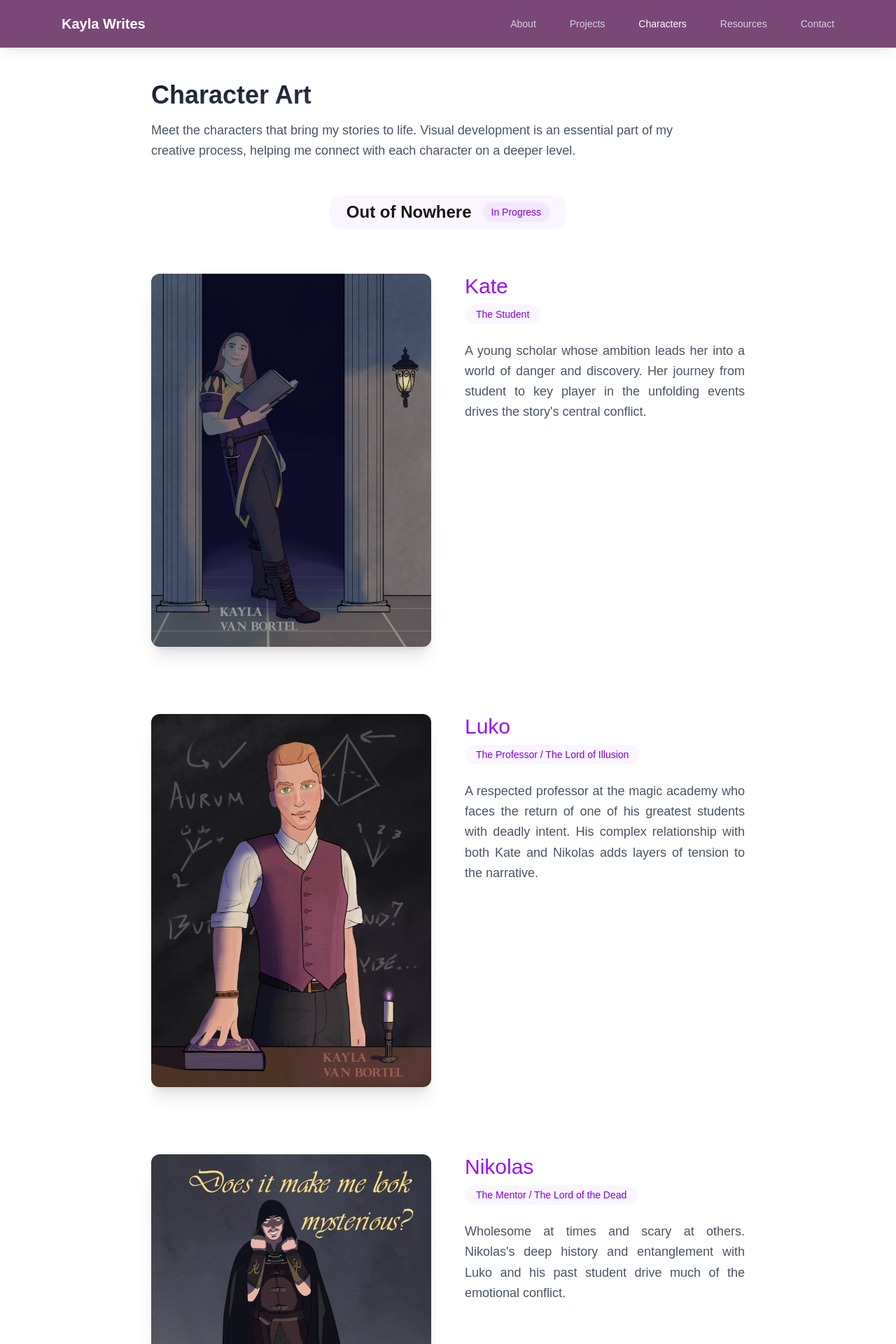
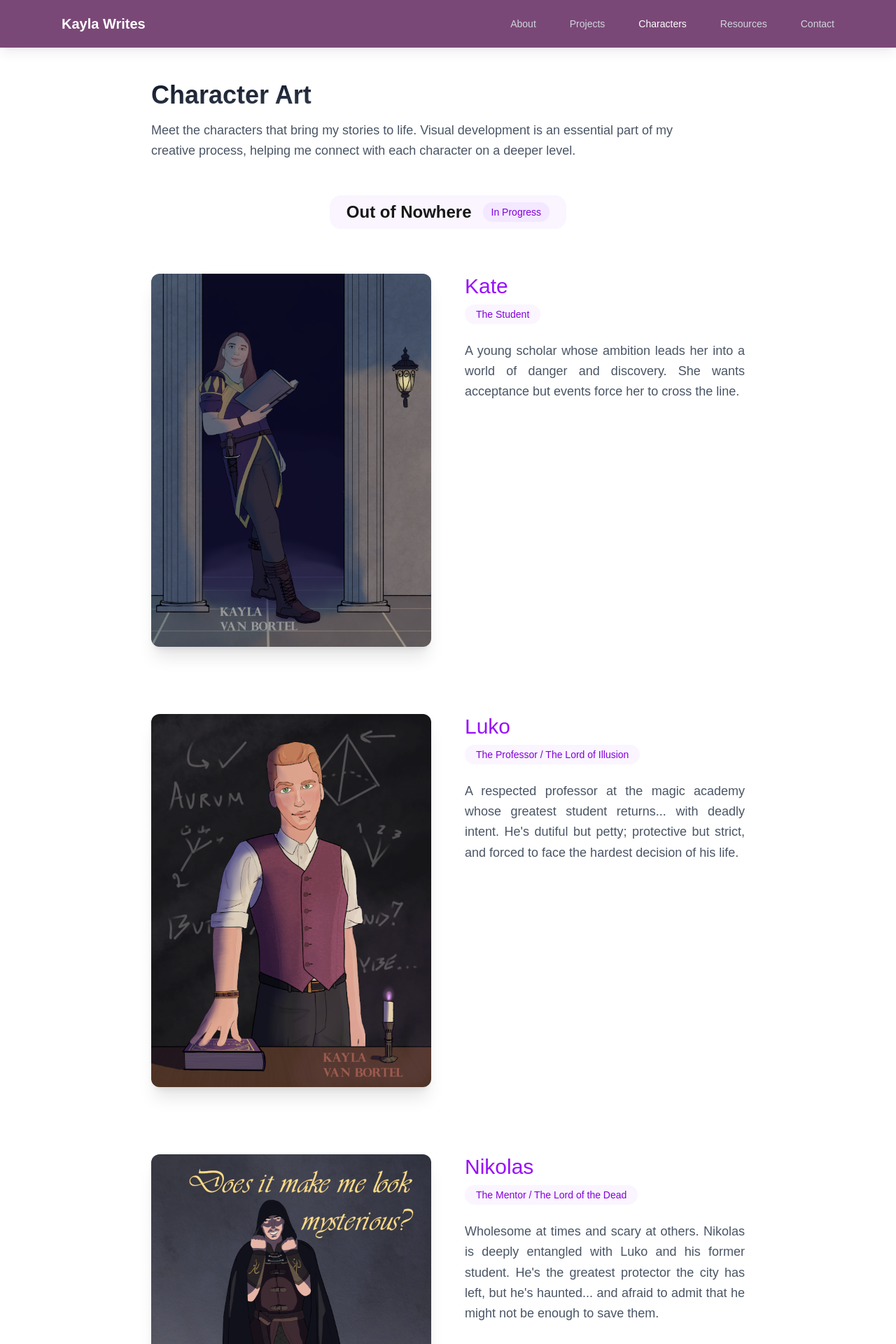
Before and after one commit to kvanbortel/kvb-writing, a Next.js app: page /kvb-writing/characters in a window 1280 px wide. Shown: the top 1920 px of the page at 70% size. Built offline with nearby package versions, Linux system fonts and the light colour scheme.

Commit message:
update character descriptions

```diff
--- a/src/app/characters/page.tsx
+++ b/src/app/characters/page.tsx
@@ -69,8 +69,7 @@ export default function CharactersPage() {
                 </div>
                 <p className="text-gray-600 dark:text-gray-300 text-lg leading-relaxed text-justify">
                   A young scholar whose ambition leads her into a world of danger and discovery.
-                  Her journey from student to key player in the unfolding events drives the story&apos;s
-                  central conflict.
+                  She wants acceptance but events force her to cross the line.
                 </p>
               </div>
             </div>
@@ -95,9 +94,9 @@ export default function CharactersPage() {
                   </span>
                 </div>
                 <p className="text-gray-600 dark:text-gray-300 text-lg leading-relaxed text-justify">
-                  A respected professor at the magic academy who faces the return of one of his
-                  greatest students with deadly intent. His complex relationship with both Kate and
-                  Nikolas adds layers of tension to the narrative.
+                  A respected professor at the magic academy whose greatest student returns... with deadly intent.
+                  He&apos;s dutiful but petty; protective but strict, and forced to face the hardest decision of his
+                  life.
                 </p>
               </div>
             </div>
@@ -122,8 +121,9 @@ export default function CharactersPage() {
                   </span>
                 </div>
                 <p className="text-gray-600 dark:text-gray-300 text-lg leading-relaxed text-justify">
-                  Wholesome at times and scary at others. Nikolas&apos;s deep history and entanglement with
-                  Luko and his past student drive much of the emotional conflict.
+                  Wholesome at times and scary at others. Nikolas is deeply entangled with
+                  Luko and his former student. He&apos;s the greatest protector the city has left, but he&apos;s
+                  haunted... and afraid to admit that he might not be enough to save them.
                 </p>
               </div>
             </div>
```
